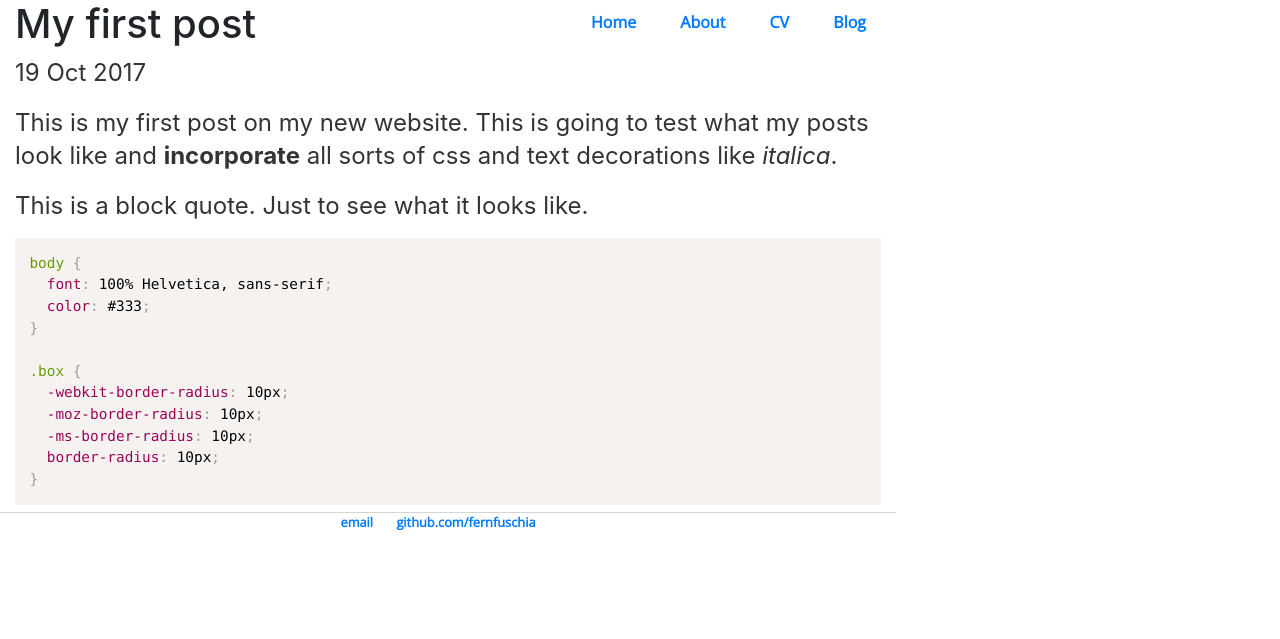
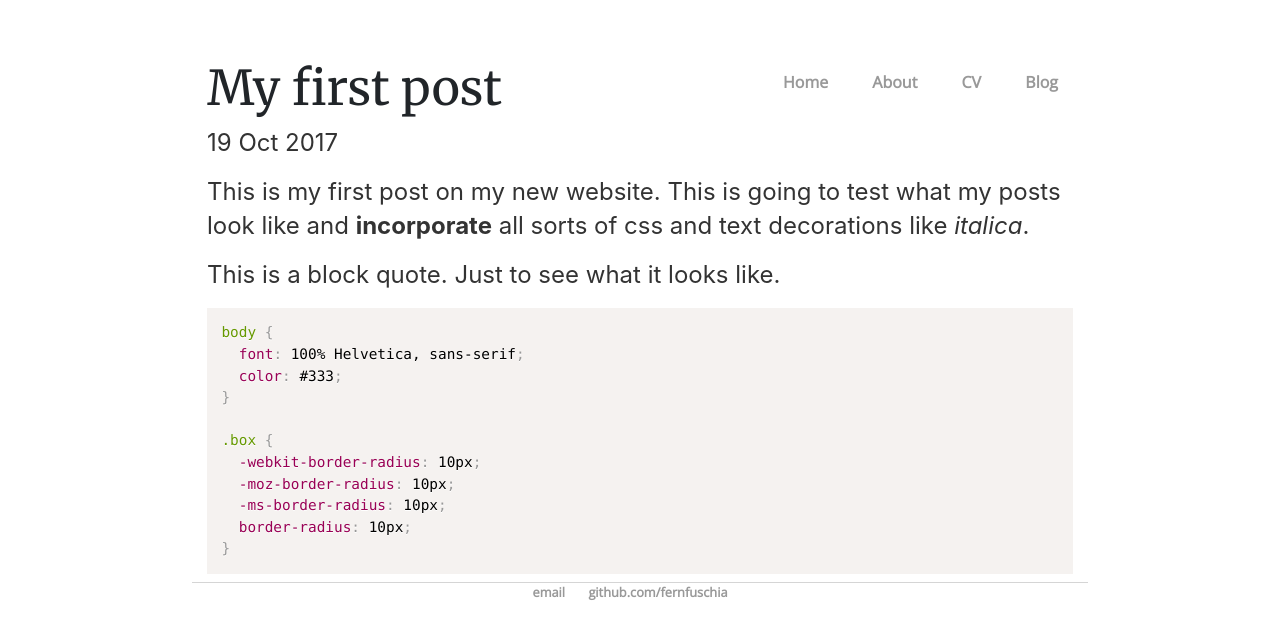
Before and after one commit to fernfuschia/fernfuschia.github.io, a Jekyll site: the page built from _posts/2017-10-19-my-first-post.md, in a window 1280 px wide. Shown: the top 639 px of the page. Built offline with Jekyll 4.4.1, drawn with Linux system fonts in a browser that asks for light colours; nearby versions of some CDN libraries.

Commit message:
Update default.html

```diff
--- a/_layouts/default.html
+++ b/_layouts/default.html
@@ -3,10 +3,10 @@
 		<head>
 			<title>{{ page.title }}</title>
 			<!-- link to main stylesheet -->
+
+			<link rel="stylesheet" href="https://maxcdn.bootstrapcdn.com/bootstrap/4.0.0-beta.2/css/bootstrap.min.css" integrity="sha384-PsH8R72JQ3SOdhVi3uxftmaW6Vc51MKb0q5P2rRUpPvrszuE4W1povHYgTpBfshb" crossorigin="anonymous">
 			<link rel="stylesheet" type="text/css" href="/css/main.css">
 			<link rel="stylesheet" type="text/css" href="/css/prism.css">
-			<link rel="stylesheet" href="https://maxcdn.bootstrapcdn.com/bootstrap/4.0.0-beta.2/css/bootstrap.min.css" integrity="sha384-PsH8R72JQ3SOdhVi3uxftmaW6Vc51MKb0q5P2rRUpPvrszuE4W1povHYgTpBfshb" crossorigin="anonymous">
-
 
 			<!-- Fonts -->
 			<link href="https://fonts.googleapis.com/css?family=Merriweather|Open+Sans" rel="stylesheet">
```
